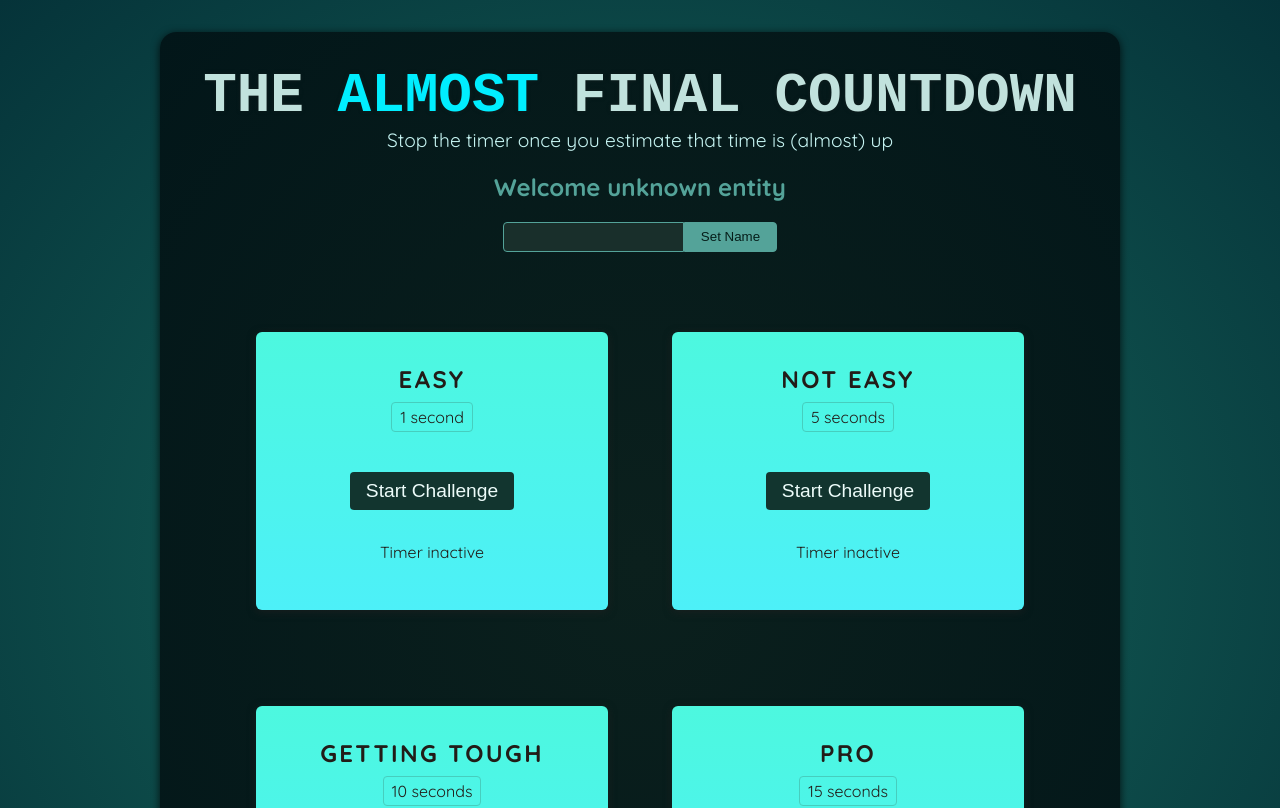
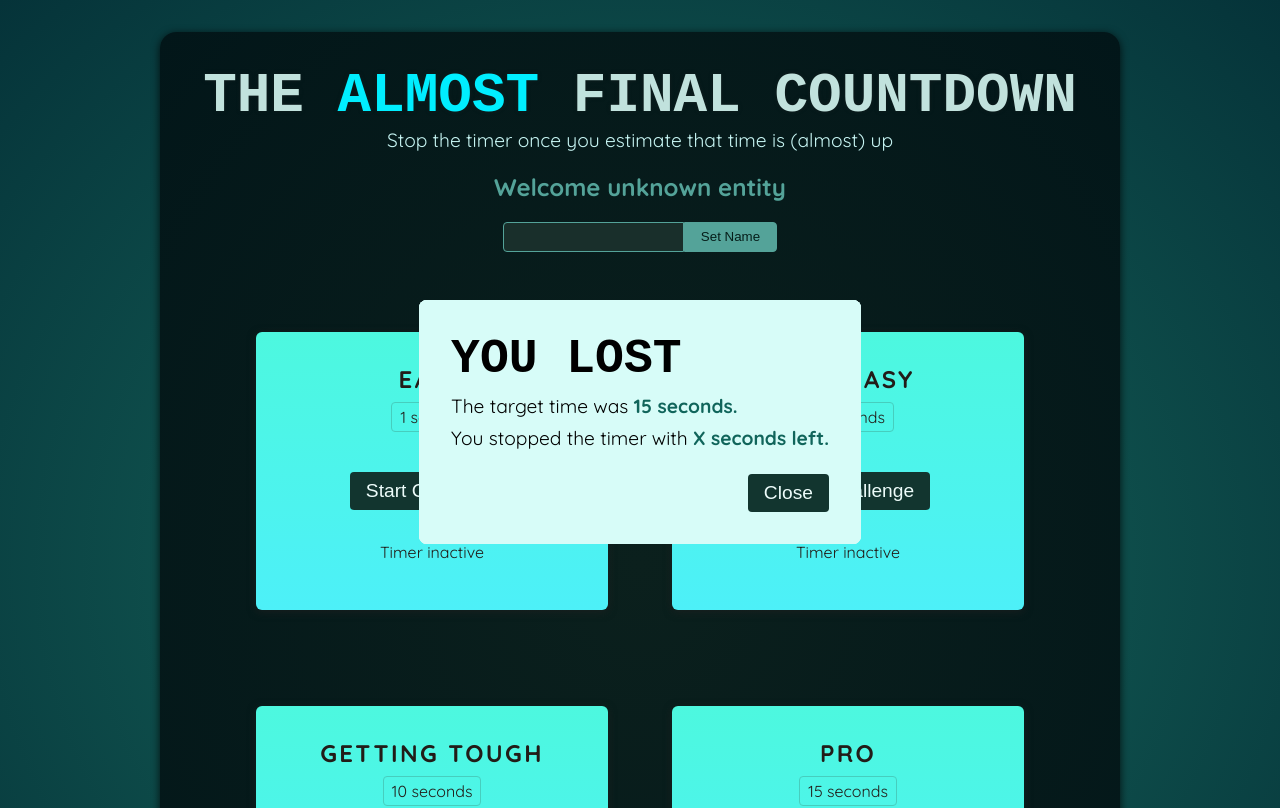
Before and after one commit to jacquelyn-bradshaw/refs-and-portals, a React (Vite) app: page / in a window 1280 px wide. Shown: the top 808 px of the page. Built offline with nearby package versions, Linux system fonts and the light colour scheme; a web font is replaced by a local one.

Commit message:
forward ref used to enable correct view of modal

```diff
--- a/src/components/ResultModal.jsx
+++ b/src/components/ResultModal.jsx
@@ -1,5 +1,7 @@
-export default function ResultModal ({ result, targetTime} ) {
-  return <dialog className="result-modal" open>
+import { forwardRef } from "react";
+
+const ResultModal = forwardRef( function ResultModal ({ result, targetTime}, ref ) {
+  return <dialog ref={ref} className="result-modal" open>
     <h2>You {result}</h2>
     <p>The target time was <strong>{targetTime} seconds.</strong></p>
     <p>You stopped the timer with <strong>X seconds left.</strong></p>
@@ -7,4 +9,6 @@
       <button>Close</button>
     </form>
   </dialog>
-}
+})
+
+export default ResultModal;
--- a/src/components/TimerChallenge.jsx
+++ b/src/components/TimerChallenge.jsx
@@ -4,6 +4,7 @@
 
 export default function TimerChallenge({ title, targetTime }) {
   const timer = useRef();
+  const dialog = useRef();
 
   const [timerStarted, setTimerStarted] = useState(false);
   const [timerExpired, setTimerExpired] = useState(false);
@@ -11,6 +12,7 @@
   function handleStart() {
     timer.current = setTimeout(() => {
       setTimerExpired(true);
+      dialog.current.showModal();
     }, targetTime * 1000);
 
     setTimerStarted(true);
@@ -22,7 +24,7 @@
 
   return (
     <>
-      {timerExpired && <ResultModal targetTime={targetTime} result="lost" /> }
+      <ResultModal ref={dialog} targetTime={targetTime} result="lost" />
       <section className="challenge">
         <h2>{title}</h2>
         <p className="challenge-time">
```
